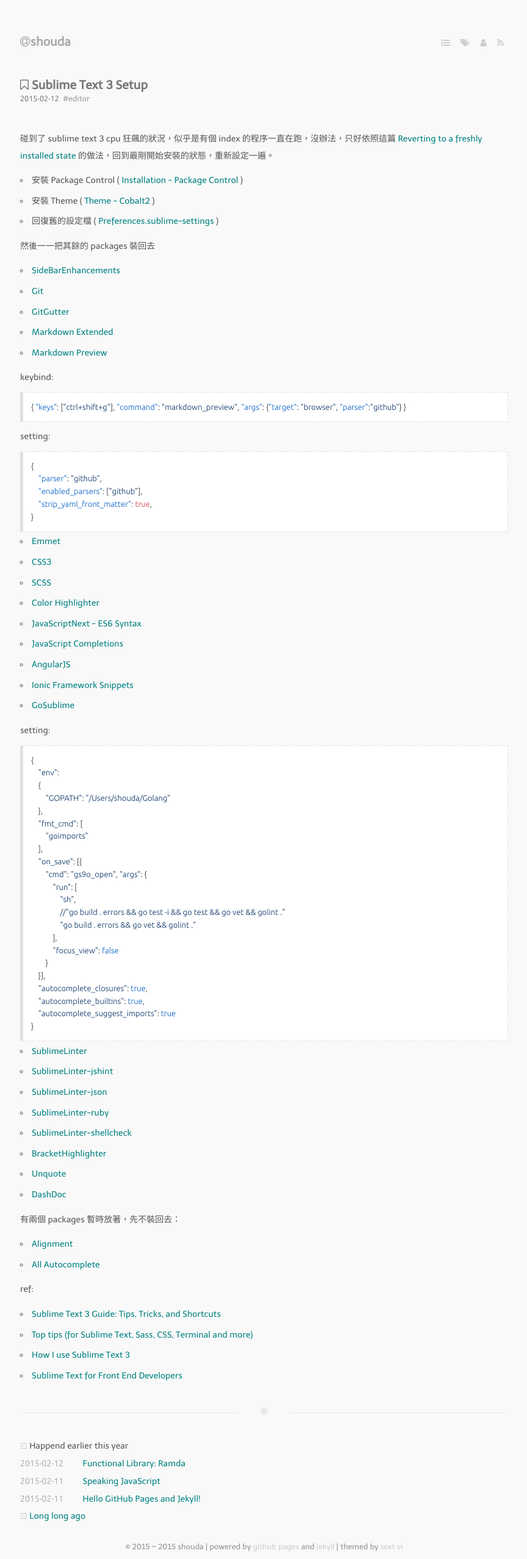
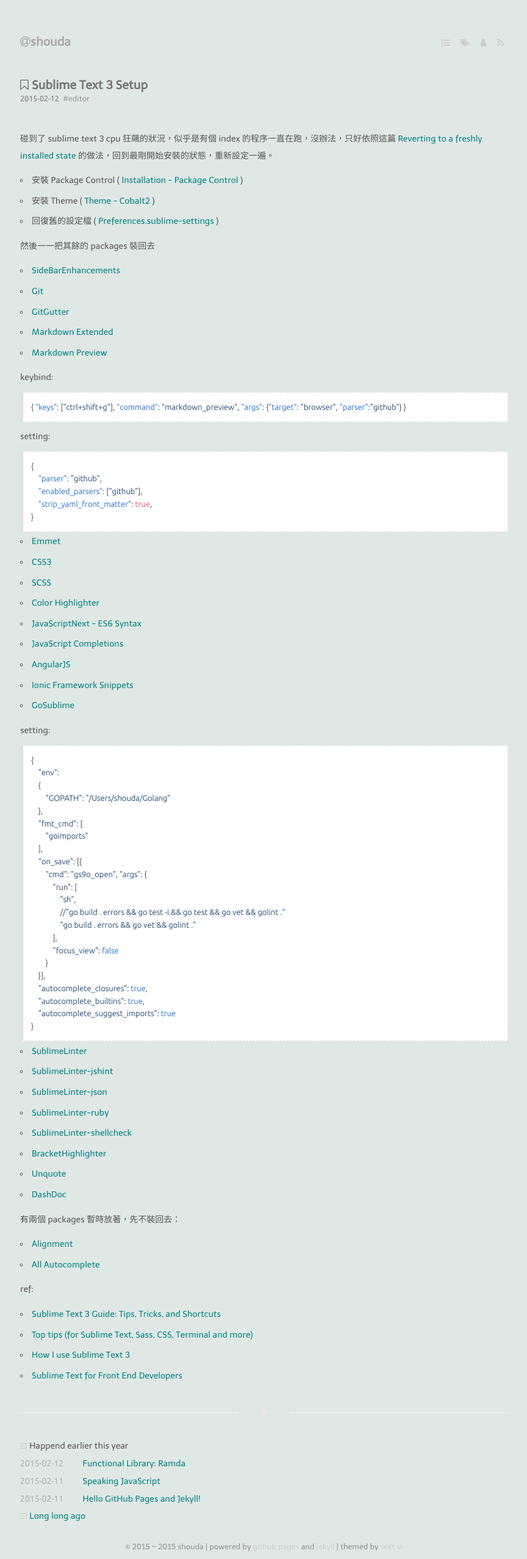
Before and after one commit to shouda/shouda.github.io, a Jekyll site: the page built from index.markdown, in a window 1280 px wide. Shown: the whole page at 61% size, without its empty margins (207-1071 px from the left). Built offline with Jekyll 4.4.1, drawn with Linux system fonts in a browser that asks for light colours; nearby versions of some CDN libraries; Markdown is read by kramdown in place of the engine named in the settings.

Commit message:
update css

```diff
--- a/media/css/style.css
+++ b/media/css/style.css
@@ -19,7 +19,7 @@
   font-size: 14px;
   font-family: telexregular, Hiragino Sans GB, Microsoft YaHei, sans-serif;
   color: #555;
-  background-color: #f9f9f9; }
+  background-color: #e0e8e6; }
 
 ol, ul {
   list-style-position: inside; }
--- a/media/css/style.scss
+++ b/media/css/style.scss
@@ -18,7 +18,7 @@
 $font: $font-name, "Hiragino Sans GB", "Microsoft YaHei", sans-serif;
 $monospace: $mono-font-name, monospace;
 $label-font: $font-name, "Hiragino Sans GB", "Microsoft YaHei", sans-serif;
-$background-color: #f9f9f9;
+$background-color: #e0e8e6;
 
 @mixin page($width: $page-width) { width: #{$width}px; margin: 0 auto; }
 
```
